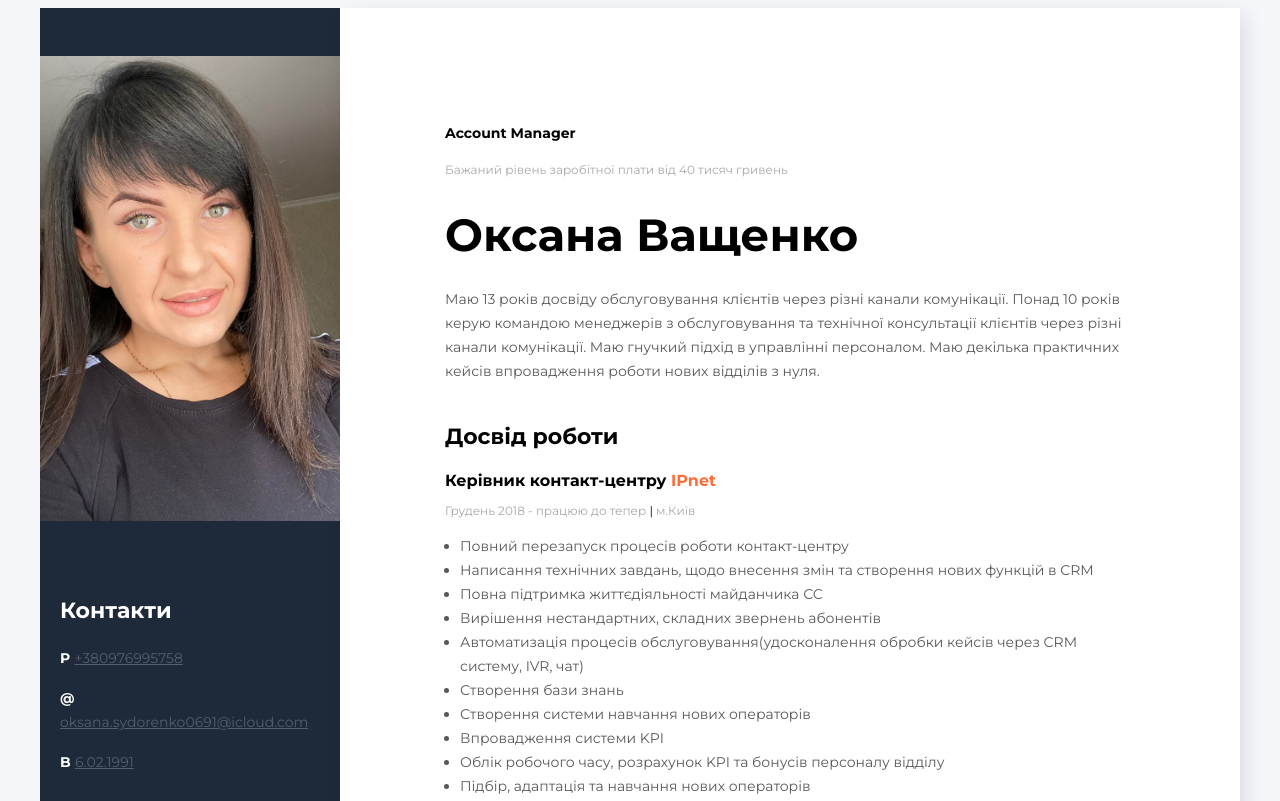
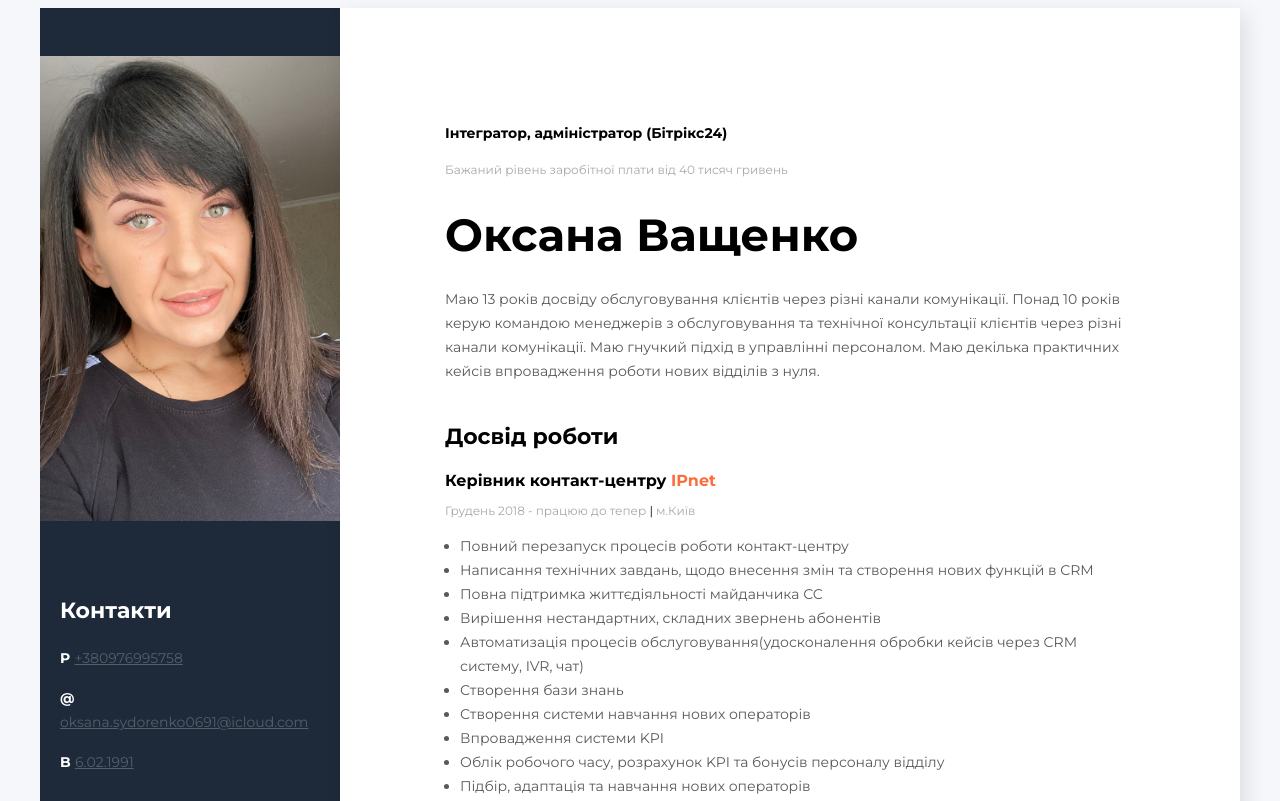
Before and after one commit to OVashchenko91/rezume, a website: page index.html in a window 1280 px wide. Shown: the top 801 px of the page. Drawn offline with Linux system fonts and the light colour scheme.

Commit message:
Update index.html

```diff
--- a/index.html
+++ b/index.html
@@ -17,7 +17,7 @@
     <div class="main-content">
         <!--about user-->
         <div class="about">
-            <h2 class="about-pisition">Account Manager</h2>
+            <h2 class="about-pisition">Інтегратор, адміністратор (Бітрікс24)</h2>
             <p class="period">Бажаний рівень заробітної плати від 40 тисяч гривень</p>
             <h1 class="about-name">Оксана Ващенко</h1>
 
```
